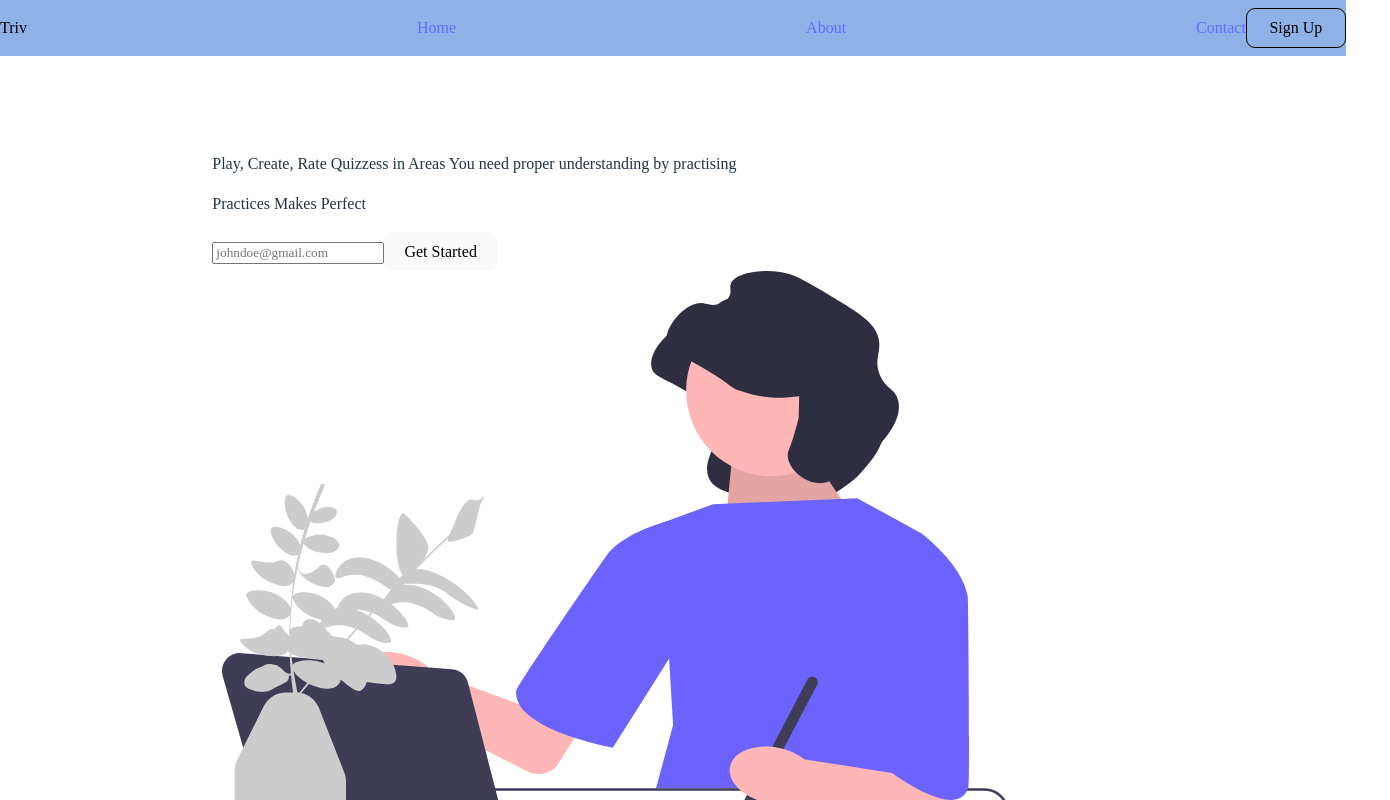
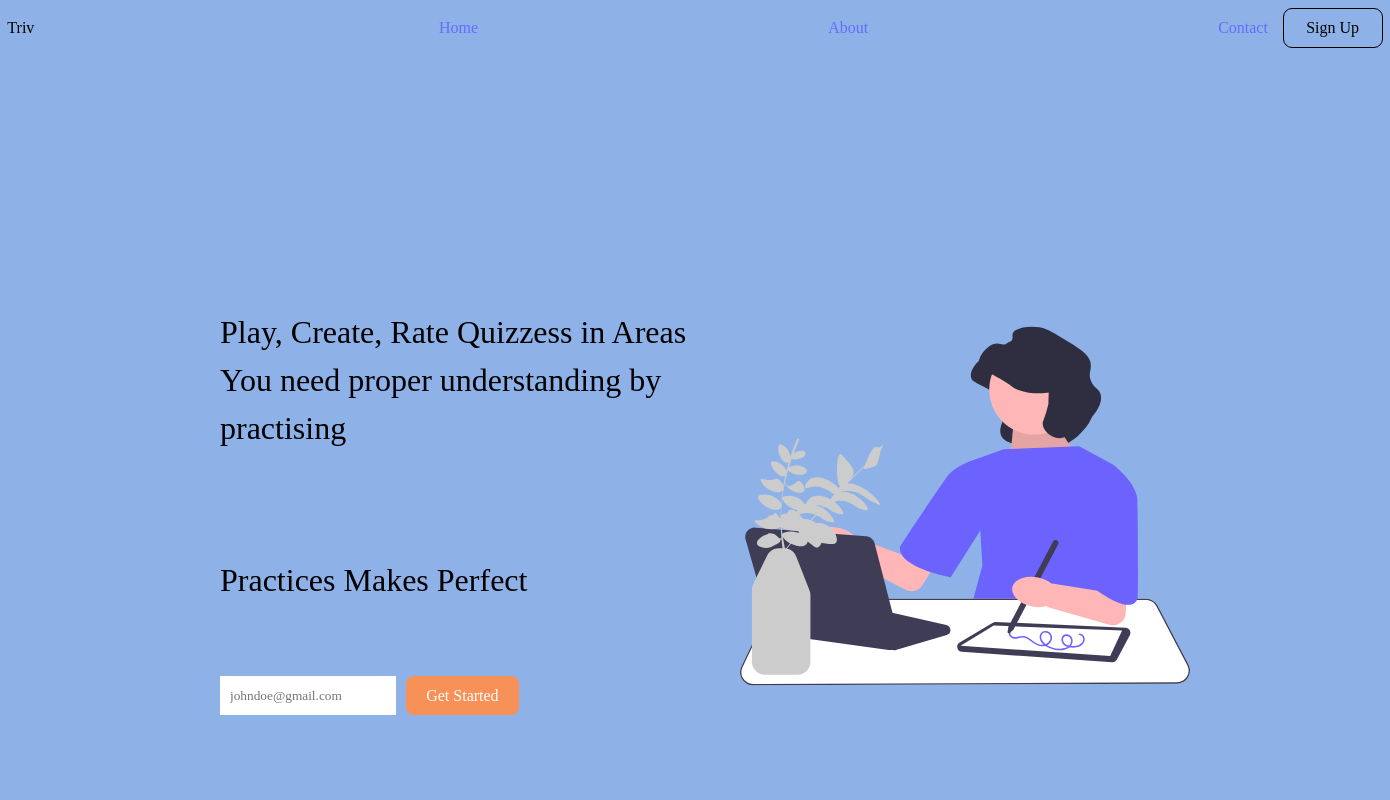
Before and after one commit to TrivOrg/Triv, a React (Vite) app: page / in a window 1280 px wide. Shown: the top 800 px of the page, 1390 px wide, since content can reach past the window. Built offline with nearby package versions, Linux system fonts and the light colour scheme; a web font is replaced by a local one.

Commit message:
st💄yle: Add Style to the Hero component

```diff
--- a/src/components/Hero/Hero.css
+++ b/src/components/Hero/Hero.css
@@ -1,5 +1,37 @@
-.container {
-    width: 100vw;
+ .hero-container{
+  background-color: #8EB2E8;
+  padding: 200px;
+ }
+  .hero{
     display: flex;
-    justify-content: center;
+    justify-content: space-between;
+    margin-bottom: 100px;
   }
+  .hero-top-text{
+    display: flex;
+    flex-direction: column;
+  }
+  p{
+    width: 500px;
+    padding: 20px;
+    color: black;
+    font-size: 2rem;
+  }
+  img{
+    width: 450px;
+    height: 500px;
+  }
+  .get-started{
+    display: flex;
+    padding: 20px;
+  }
+  .get-started input{
+    padding-left: 10px;
+    margin-right: 10px;
+    background-color: #ffffff;
+    border: none;
+  }
+  .get-started button{
+    color: #ffffff;
+    background-color: #F89157;
+  }
--- a/src/components/Hero/Hero.jsx
+++ b/src/components/Hero/Hero.jsx
@@ -3,7 +3,7 @@ import learn from '../../assets/learn.svg'
 
 const Hero = () => {
     return (
-        <div className="container">
+        <div className="hero-container">
           <div className="hero">
             {/* Your hero section content goes here */}
             <div className="hero-top-text">
```
